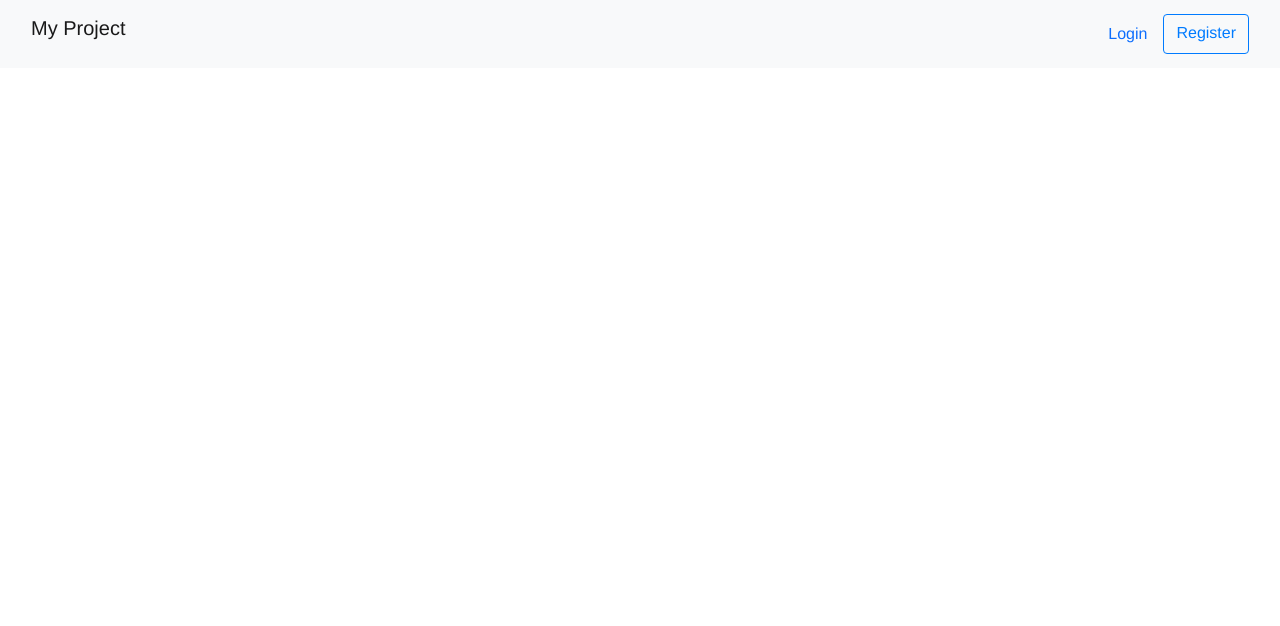
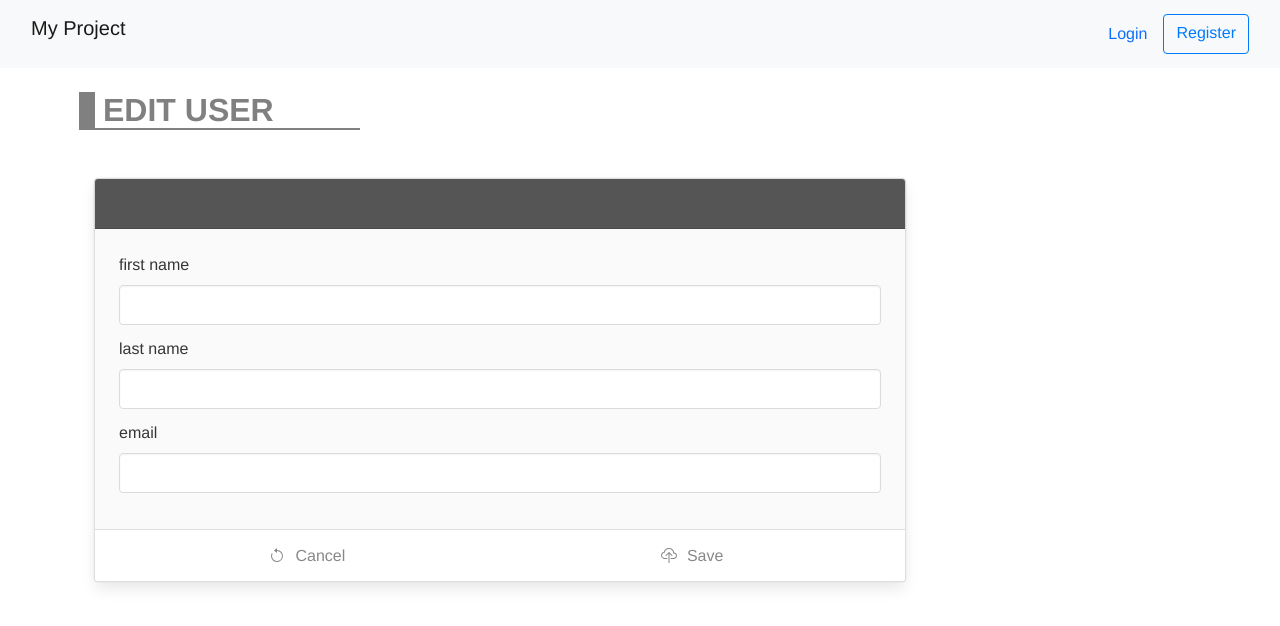
Before and after one commit to SoufiMouhcine/myProject-frontend, a Vue app: page /user-detail in a window 1280 px wide. Shown: the top 626 px of the page. Built offline with nearby package versions, Linux system fonts and the light colour scheme.

Commit message:
add user + get information

```diff
--- a/src/design/style.css
+++ b/src/design/style.css
@@ -52,13 +52,17 @@ label.label {
     font-weight: normal;
 }
 
+.card-header {
+    background-color: #555;
+    height: 3.1em;
+}
+
 p.card-header-title {
-    background-color: ghostwhite;
+    text-align: center;
+    background: none;
     text-transform: uppercase;
     letter-spacing: 4px;
     color: #fff;
-    display: block;
-    padding-left: 24px;
 }
 
 .card-footerbutton {
@@ -108,7 +112,7 @@ button.button:hover {
 }
 
 .card-footer {
-    height: 3.5em;
+    height: 3.3em;
     background-color: #ffff;
 }
 
@@ -144,3 +148,19 @@ button.button:hover {
 .title:hover {
     color: #555;
 }
+
+input.invalid,
+textarea.invalid,
+select.invalid {
+    border-left: 10px red solid !important;
+}
+
+label.input {
+    background-color: #e5e5e5;
+    border: 1px solid #ccc;
+}
+
+.field {
+    margin-bottom: 0.75rem;
+    text-align: left;
+}
--- a/src/router/index.js
+++ b/src/router/index.js
@@ -4,6 +4,7 @@ import login from '../views/Login.vue'
 import register from '../views/Register.vue'
 
 Vue.use(VueRouter)
+
 
 const routes = [{
         path: '/',
@@ -37,6 +38,15 @@ const routes = [{
         // which is lazy-loaded when the route is visited.
         component: () =>
             import ( /* webpackChunkName: "about" */ '../views/Users.vue')
+    },
+    {
+        path: '/user-detail',
+        name: 'user-detail',
+        // route level code-splitting
+        // this generates a separate chunk (about.[hash].js) for this route
+        // which is lazy-loaded when the route is visited.
+        component: () =>
+            import ( /* webpackChunkName: "about" */ '../views/User-detail.vue')
     }
 ]
 
--- a/src/services/user.js
+++ b/src/services/user.js
@@ -52,6 +52,18 @@ const deleteUser = async function(user) {
     }
 };
 
+const addUser = async function(user) {
+    try {
+        const response = await axios.post(' http://localhost:3000/users', user, {
+            headers: { 'authorization': 'barear ' + localStorage.getItem('token') }
+        });
+        let addedUser = parseItem(response, 200);
+        return addedUser;
+    } catch (error) {
+        return console.error(error);
+    }
+};
+
 const parseList = response => {
     if (response.status !== 200) throw Error(response.message);
     if (!response.data) return [];
@@ -76,6 +88,7 @@ export const userService = {
     login,
     logout,
     getAll,
-    deleteUser
+    deleteUser,
+    addUser
 
 }
--- a/src/store/user.js
+++ b/src/store/user.js
@@ -14,19 +14,28 @@ const mutations = {
     deleteUser(state, userId) {
         state.users = [...state.users.filter(u => u._id != userId)];
     },
+    addUser(state, addeduser) {
+        state.users.push(addeduser);
+    },
 };
 const actions = {
     async loadUserAction({ commit }) {
         const users = await userService.getAll();
         commit('getUsers', users)
     },
-    async deleteUser({ commit }, user) {
+    async deleteUserAction({ commit }, user) {
         let userId = await userService.deleteUser(user);
         return commit('deleteUser', userId)
+    },
+    async addUserAction({ commit }, user) {
+        let addeduser = await userService.addUser(user);
+        return commit('addUser', addeduser)
     },
 };
 
 const getters = {
+    getUserById: state => id => state.users.find(u => u._id === id),
+
 
 };
 
--- a/src/views/Departements.vue
+++ b/src/views/Departements.vue
@@ -15,7 +15,7 @@
           <div class="row list">
             <h5 class="col-md-3 dep">{{ d.name }}</h5>
             <div class="col-md-6">
-              <small class="text-muted"
+              <small class="text-muted" v-if="d.created_by"
                 >Created by {{ d.created_by.firstName }}
                 {{ d.created_by.lastName }}<br />
                 le {{ d.createdAt }}
@@ -95,6 +95,7 @@ export default {
     ]),
     async loadDepartements() {
       await this.getDepartementsAction();
+      console.log(this.departement.departements)
     },
     askToDelete(departement) {
       this.departementToDelete = departement;
--- /dev/null
+++ b/src/views/User-detail.vue
@@ -0,0 +1,143 @@
+<template>
+  <div class="container">
+    <h2 class="title col-md-3">EDIT USER</h2>
+    <br />
+    <div class="col-md-9">
+      <div class="card">
+        <header class="card-header">
+          <p class="card-header-title">
+            {{ clonedUser.firstName }} {{ clonedUser.lastName }}
+          </p>
+        </header>
+        <div class="card-content">
+          <div class="content">
+            <div class="field">
+              <label class="label">first name</label>
+              <input class="input" v-model="clonedUser.firstName" />
+            </div>
+            <div class="field">
+              <label class="label">last name</label>
+              <input
+                class="input"
+                name="lastName"
+                v-model="clonedUser.lastName"
+              />
+            </div>
+            <div class="field">
+              <label class="label">email</label>
+              <input
+                class="input"
+                name="description"
+                v-model="clonedUser.email"
+              />
+            </div>
+            <div class="field" v-if="addMode">
+              <label class="label">password</label>
+              <input
+                class="input"
+                name="password"
+                type="password"
+                v-model="clonedUser.password"
+              />
+            </div>
+            <div class="field" v-if="addMode">
+              <label class="label">département</label>
+              <b-form-select v-model="clonedUser.departement_id" class="mb-3">
+                <b-form-select-option :value="null" disabled
+                  >-- Please select département --</b-form-select-option
+                >
+
+                <b-form-select-option
+                  v-for="d in departement.departements"
+                  :key="d._id"
+                  :value="d._id"
+                  >{{ d.name }}</b-form-select-option
+                >
+              </b-form-select>
+            </div>
+            <div class="field" v-if="clonedUser.departement_id && !addMode">
+              <label class="label">département</label>
+              <input
+                class="input"
+                name="dep"
+                v-model="clonedUser.departement_id.name"
+              />
+            </div>
+          </div>
+        </div>
+        <footer class="card-footer">
+          <button
+            class="link card-footer-item card-footerbutton"
+            @click="cancelUser"
+          >
+            <b-icon icon="arrow-counterclockwise" aria-hidden="true"></b-icon>
+            <span class="right">Cancel</span>
+          </button>
+          <button
+            class="link card-footer-item card-footerbuttoncheck"
+            @click="saveUser()"
+          >
+          <b-icon icon="cloud-upload" aria-hidden="true"></b-icon>
+            <span class="right">Save</span>
+          </button>
+        </footer>
+      </div>
+    </div>
+  </div>
+</template>
+
+<script>
+import { mapActions, mapState } from "vuex";
+export default {
+  name: "userDetail",
+  props: {
+    user: {
+      type: Object,
+      default: () => {},
+    },
+    addMode: {
+      type: Boolean,
+      default: false,
+    },
+  },
+  data() {
+    return {
+      clonedUser: {},
+    };
+  },
+  async created() {
+    if (this.addMode) {
+      this.clonedUser = {
+        firstName: "",
+        lastName: "",
+        email: "",
+        password: "",
+        departement_id: null,
+      };
+      await this.loadDepartements();
+    } else {
+      this.clonedUser = { ...this.user };
+    }
+  },
+  methods: {
+    ...mapActions(["getDepartementsAction"]),
+    async loadDepartements() {
+      await this.getDepartementsAction();
+      console.log(this.departement.departements);
+    },
+    cancelUser() {
+      this.$emit("cancel");
+    },
+    saveUser(){
+        this.$emit('save',this.clonedUser)
+    }
+  },
+  computed: {
+    ...mapState(["departement"]),
+  },
+};
+</script>
+
+<style scoped>
+@import "../design/style.css";
+</style>
--- a/src/views/Users.vue
+++ b/src/views/Users.vue
@@ -1,7 +1,18 @@
 <template>
   <div class="container">
-    <h2 class="title col-md-3">Users</h2>
+    <div class="title col-md-3" v-if="!selectedUser && !isAddMode">
+      Users
+      <button class="button add-button" @click="addUser">
+        <b-icon
+          icon="person-plus-fill"
+          font-scale="2"
+          aria-hidden="true"
+        ></b-icon>
+      </button>
+    </div>
+
     <br />
+    <div v-if="!selectedUser && !isAddMode">
       <div class="col-md-10" v-for="user in user.users" :key="user._id">
         <div class="card">
           <div class="card-content">
@@ -20,12 +31,13 @@
             </button>
             <button
               class="link card-footer-item card-footerbuttoncheck"
-            @click="askToDelete(hero)"
+              @click="selectUser(user)"
             >
               <b-icon icon="check2" aria-hidden="true"></b-icon>
               <span class="right">Select</span>
             </button>
           </footer>
+        </div>
       </div>
     </div>
     <deleteModal
@@ -35,23 +47,34 @@
       @handleYes="deleteUser"
     >
     </deleteModal>
+    <userDetail
+      :user="selectedUser"
+      :addMode="isAddMode"
+      v-if="(selectedUser || isAddMode)"
+      @cancel="cancelUser"
+      @save="saveUser"
+    />
   </div>
 </template>
 
 <script>
 import { mapActions, mapState } from "vuex";
 import deleteModal from "@/components/deleteModal";
+import userDetail from "./User-detail.vue";
 
 export default {
   name: "Users",
   data() {
     return {
+      isAddMode: undefined,
       userToDelete: null,
       showDeleteModal: false,
+      selectedUser: undefined,
     };
   },
   components: {
     deleteModal,
+    userDetail,
   },
   computed: {
     ...mapState(["user"]),
@@ -67,7 +90,7 @@ export default {
     await this.loadUsers();
   },
   methods: {
-    ...mapActions(["loadUserAction", "deleteUser"]),
+    ...mapActions(["loadUserAction", "deleteUserAction","addUserAction"]),
     async loadUsers() {
       await this.loadUserAction();
     },
@@ -81,10 +104,24 @@ export default {
     async deleteUser() {
       this.closeModal();
       if (this.userToDelete) {
-        await this.deleteUser(this.departementToDelete);
+        await this.deleteUserAction(this.userToDelete);
       }
-      await this.loadDepartements();
+      await this.loadUsers();
     },
+    selectUser(user) {
+      this.selectedUser = user;
+      console.log(this.selectedUser);
+    },
+    addUser() {
+      this.isAddMode = true;
+    },
+    cancelUser() {
+      this.selectedUser = undefined;
+      this.isAddMode = undefined;
+    },
+    async saveUser(user){
+      await this.addUserAction(user)
+    }
   },
 };
 </script>
```
Lines whose indentation alone changed are shown as unchanged.
